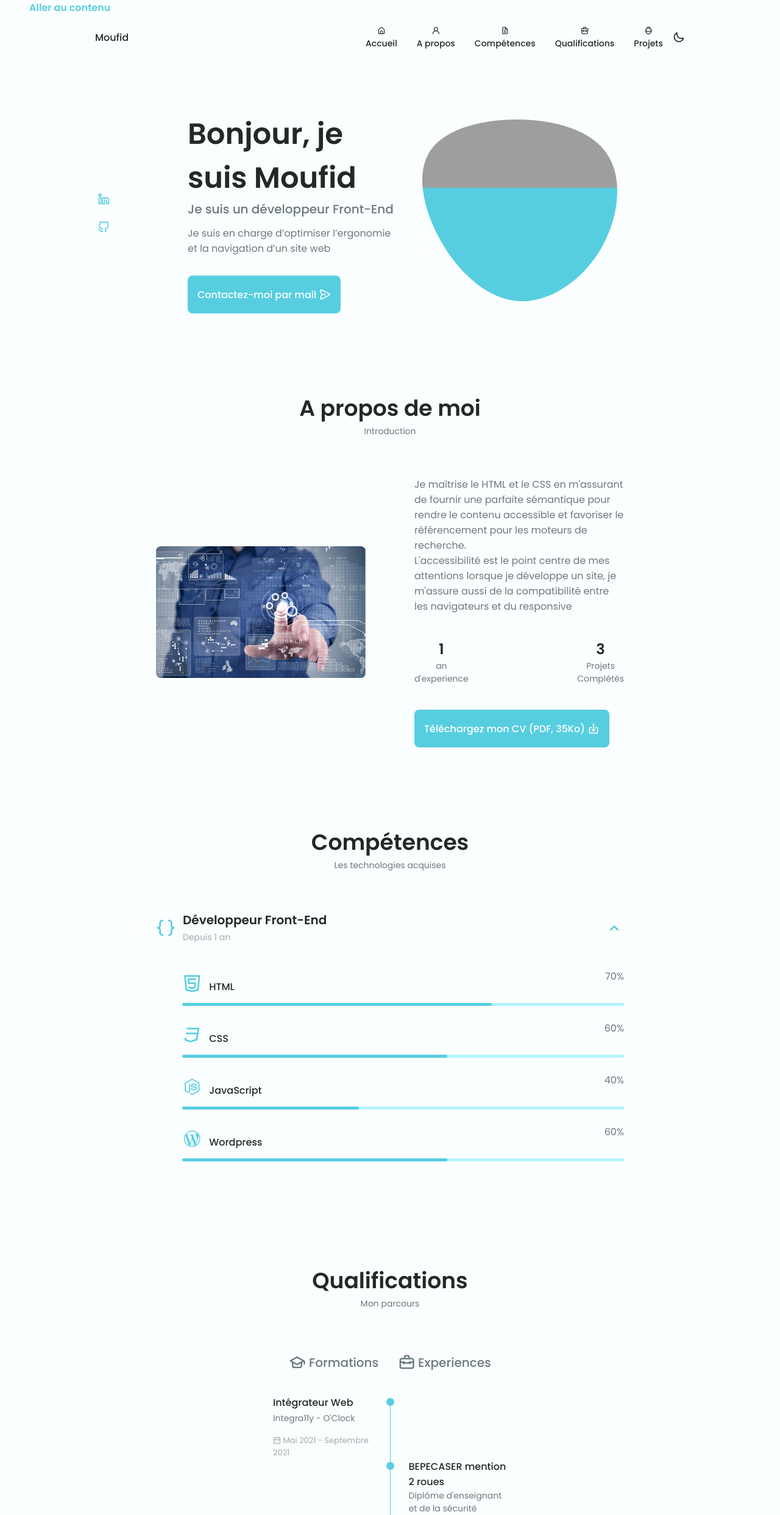
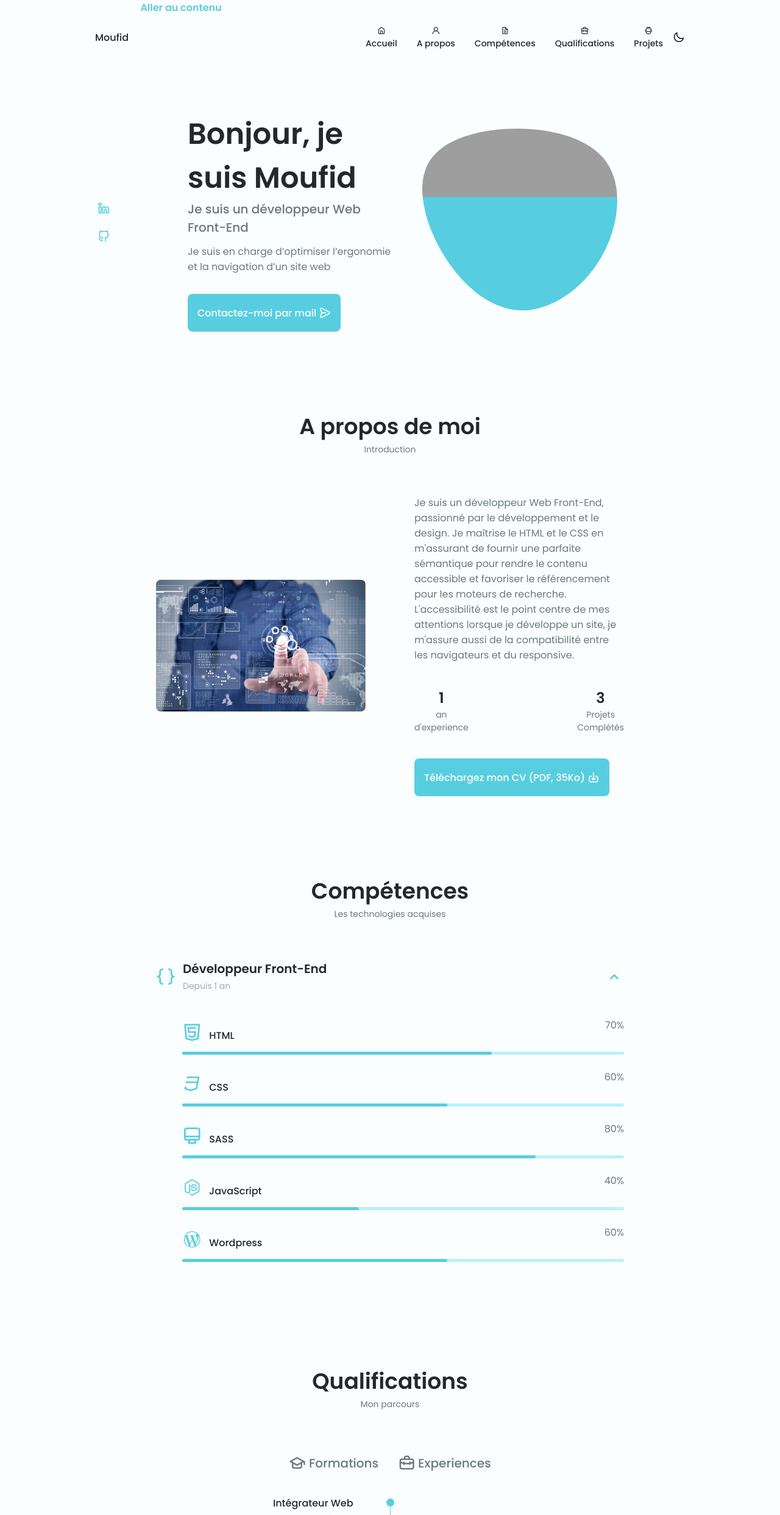
Before and after one commit to A11Y-Simulation/moufid-elaroui.github.io, a plain HTML site: page index.html in a window 1280 px wide. Shown: the top 2485 px of the page at 61% size. Drawn offline with nearby package versions, Linux system fonts and the light colour scheme; grey boxes are pictures that could not be loaded.

Commit message:
correction skip-link + debut travail js mais souci

```diff
--- a/assets/css/style.css
+++ b/assets/css/style.css
@@ -505,6 +505,10 @@ img {
     width: 60%;
 }
 
+.skills__sass {
+    width: 80%;
+}
+
 .skills__js {
     width: 40%;
 }
@@ -602,6 +606,10 @@ img {
 .qualification__active[data-content] {
     display: block;
 }
+
+/* .qualification__button.qualification__active {
+    color: var(--first-color);
+} */
 
 
 /* PROJETS */
@@ -909,5 +917,8 @@ img {
     .swiper-pagination{
         top : 36rem;
     }
+    .skip-link{
+      margin-left: 18%;
+    }
 
 }
--- a/assets/js/main.js
+++ b/assets/js/main.js
@@ -65,10 +65,11 @@ tabs.forEach((tab) => {
 
     target.classList.add("qualification__active");
 
-    // tab.forEach(tab =>{
-    //   tab.classlist.remove('qualification__active');
-    // });
-    // tab.classList.add('qualification__active');
+    tabs.forEach((tab) => {
+
+      tab.classlist.remove("qualification__active");
+    });
+    tab.classList.add("qualification__active");
   });
 });
 
--- a/index.html
+++ b/index.html
@@ -124,7 +124,7 @@
                     </div>
                     <div class="home__data">
                         <h1 class="home__title">Bonjour, je suis Moufid</h1>
-                        <h3 class="home__subtitle">Je suis un développeur Front-End</h3>
+                        <h3 class="home__subtitle">Je suis un développeur Web Front-End</h3>
                         <p class="home__description">Je suis en charge d’optimiser l’ergonomie et la navigation d’un
                             site web</p>
                         <a href="mailto:moufid.elaroui@gmail.com" class="button button--flex"
@@ -154,11 +154,12 @@
 
                 <div class="about__data">
                     <p class="about__description">
+                        Je suis un développeur Web Front-End, passionné par le développement et le design.
                         Je maîtrise le HTML et le CSS en m'assurant de fournir une parfaite
                         sémantique pour rendre le contenu accessible et favoriser le
                         référencement pour les moteurs de recherche.<br>
                         L'accessibilité est le point centre de mes attentions lorsque je développe un site, je
-                        m'assure aussi de la compatibilité entre les navigateurs et du responsive
+                        m'assure aussi de la compatibilité entre les navigateurs et du responsive.
                     </p>
                     <div class="about__info">
                         <div>
@@ -231,6 +232,17 @@
 
                             <div class="skills__data">
                                 <div class="skills__titles">
+                                    <h3 class="skills__name"><i class="uil uil-monitor skills__icon"></i>SASS</h3>
+                                    <span class="skills__number">80%</span>
+                                </div>
+                                <div class="skills__bar">
+                                    <span class="skills__percentage skills__sass"></span>
+                                </div>
+                            </div>
+
+
+                            <div class="skills__data">
+                                <div class="skills__titles">
                                     <h3 class="skills__name"><i class="uil uil-java-script skills__icon"></i>JavaScript
                                     </h3>
                                     <span class="skills__number">40%</span>
@@ -270,7 +282,7 @@
                         Formations
                     </div>
 
-                    <div class="qualification__button button--flex" data-target="#experience">
+                    <div class="qualification__button button--flex " data-target="#experiences">
                         <i class="uil uil-briefcase-alt qualification__icon"></i>
                         Experiences
                     </div>
@@ -345,7 +357,7 @@
 
                     <!--==================== QUALIFICATIONS SECTION 2 ====================-->
 
-                    <div class="qualification__content" data-content id="experience">
+                    <div class="qualification__content " data-content id="experiences">
                         <!--==================== QUALIFICATIONS 1 ====================-->
                         <div class="qualification__data">
                             <div>
```
